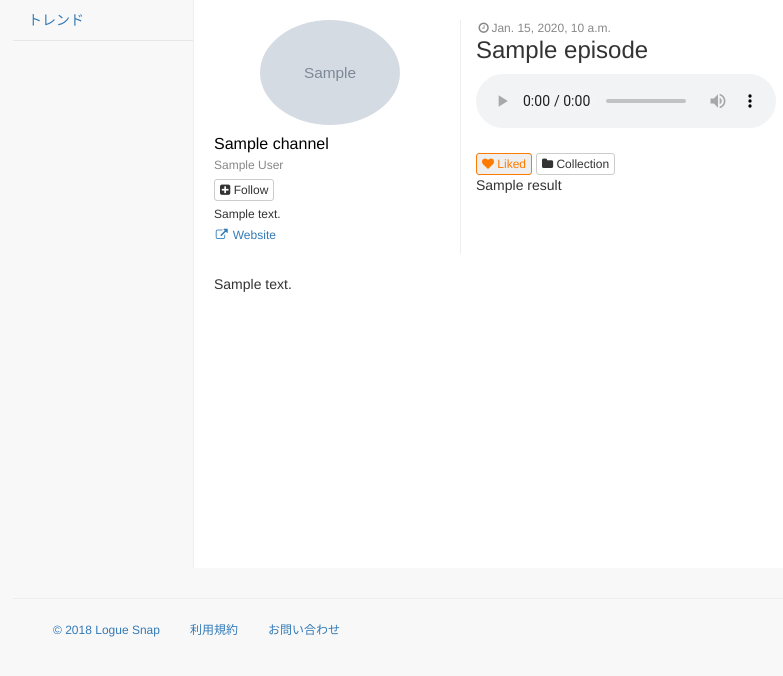
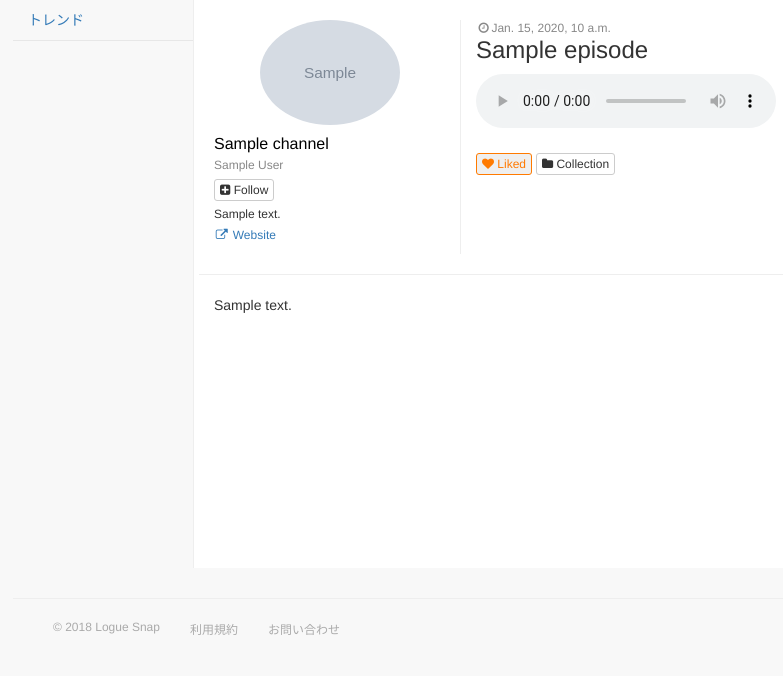
Before and after one commit to kita83/logueHub, a Django app: template templates/feed/ep_detail.html in a window 1280 px wide. Shown: the part 50-726 px from the top of the page, without its empty margins (7-790 px from the left). Run offline with Django 3.2, Linux system fonts and the light colour scheme; the template is opened without the code that fills it: most values are stand-ins (such as "Sample title", 1, 10 or a date in 2020); grey boxes marked "Sample" are stand-in pictures; some libraries are stand-ins or nearby versions.

Commit message:
style: change comment block

```diff
--- a/static/manager/css/structure.css
+++ b/static/manager/css/structure.css
@@ -26,9 +26,10 @@
     border-top: 1px solid #eee;
 }
 
-.footer-container a {
+.footer-container a, .footer-container p {
     font-size: 12px;
     margin-right: 30px;
+    color: #AAA;
 }
 
 .navbar {
@@ -148,6 +149,10 @@ ul {
     border-right: solid 1px #EEE;
 }
 
+.ep-description {
+    border-right: solid 1px #EEE;
+}
+
 .ep-header h3 {
     margin-top: 0px;
 }
@@ -175,7 +180,9 @@ ul {
 
 .ep-body {
     margin-top: 20px;
+    padding-top: 20px;
     height: 100%;
+    border-top: solid 1px #EEE;
 }
 
 .action {
--- a/templates/base.html
+++ b/templates/base.html
@@ -66,7 +66,7 @@
       <div class="footer-container">
         <ul class="footer-links navbar-nav">
           <li class="footer-link">
-              <a class="footer_copyright" href="#">© 2018 Logue Snap</a>
+              <p class="footer_copyright" href="#">© 2018 Logue Snap</p>
           </li>
           <li class="footer-link">
               <a href="#">利用規約</a>
--- a/templates/feed/ep_detail.html
+++ b/templates/feed/ep_detail.html
@@ -59,9 +59,15 @@ $(function() {
             'dataType':'json'
         })
         .done(function(data){
+          if (data.is_success) {
             $('#info').attr('class', 'alert alert-success alert-dismissable')
             $('#info').html('<button type="button" class="close" data-dismiss="alert" aria-hidden="true">&times;</button>' + 'コレクションに追加しました')
             $('#addCollectionModal').modal('hide')
+          } else {
+            // 選択値不正の場合
+            $('.modal-error').html('<p>' + '*どちらか一方のコレクションを選択してください' + '</p>')
+            $('.modal-error').attr('class', 'text-danger')
+          }
         })
         .fail(function(data){
             $('#info').attr('class', 'alert alert-danger alert-dismissable')
@@ -71,25 +77,40 @@ $(function() {
     });
 });
 $(function() {
-    $('#like').on('click', function() {
+    $('#subscription').on('click', function() {
         var this_ = $(this)
         $.ajax({
-            'url':'{% url "feed:change_like" %}',
+            'url':'{% url "feed:change_subscription" %}',
             'type':'GET',
             'data':{
-                'ep_id':this_.attr('data-episode-id'),
+                'ch_id':this_.attr('data-channel-id'),
             },
             'dataType':'json'
         })
         .done(function(data){
-            updateButton(this_, data.liked)
+            updateSubButton(this_, data.subscription)
         })
         .fail(function(data){
-          $('#info').attr('class', 'alert alert-danger alert-dismissable')
-            $('#info').html('<button type="button" class="close" data-dismiss="alert" aria-hidden="true">&times;</button>' + '登録できませんでした')
+            $('#error').attr('class', 'alert alert-danger alert-dismissable')
+            $('#error').html('<button type="button" class="close" data-dismiss="alert" aria-hidden="true">&times;</button>' + '登録できませんでした')
         })
     });
 });
+/**
+*  RECOMMENDED CONFIGURATION VARIABLES: EDIT AND UNCOMMENT THE SECTION BELOW TO INSERT DYNAMIC VALUES FROM YOUR PLATFORM OR CMS.
+*  LEARN WHY DEFINING THESE VARIABLES IS IMPORTANT: https://disqus.com/admin/universalcode/#configuration-variables*/
+/*
+var disqus_config = function () {
+this.page.url = PAGE_URL;  // Replace PAGE_URL with your page's canonical URL variable
+this.page.identifier = PAGE_IDENTIFIER; // Replace PAGE_IDENTIFIER with your page's unique identifier variable
+};
+*/
+(function() { // DON'T EDIT BELOW THIS LINE
+var d = document, s = d.createElement('script');
+s.src = 'https://loguesnap.disqus.com/embed.js';
+s.setAttribute('data-timestamp', +new Date());
+(d.head || d.body).appendChild(s);
+})();
 </script>
 <div id="page-wrapper">
   <div class="row">
@@ -144,6 +165,7 @@ $(function() {
                           {% csrf_token %}
                           {{ add_collection }}
                       </form>
+                      <div class="modal-error"></div>
                   </div>
                   <div class="modal-footer">
                     <button type="button" class="btn btn-default" data-dismiss="modal">Close</button>
@@ -152,17 +174,17 @@ $(function() {
                 </div>
             </div>
           </div>
-          <div id="like_error">
-            {{ result }}
-          </div>
       {% else %}
           <p>エピソード情報が取得できませんでした</p>
       {% endif %}
       </div>
     </div>
     <div class="ep-body">
-      <div class="col-lg-12">
+      <div class="col-lg-8 ep-description">
         {{ parsed_description|safe }}
+      </div>
+      <div class="col-lg-4 comment">
+        <div id="disqus_thread"></div>
       </div>
     </div>
   </div>
```
Also changed, not shown: feed/views.py (+2 -5 lines).
